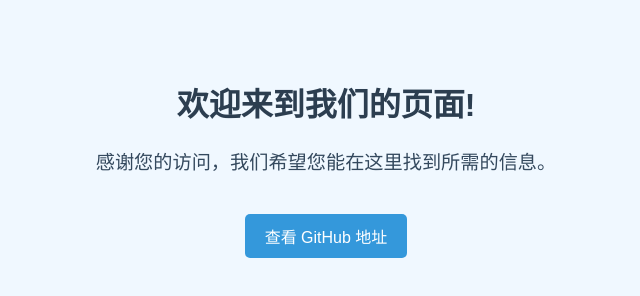
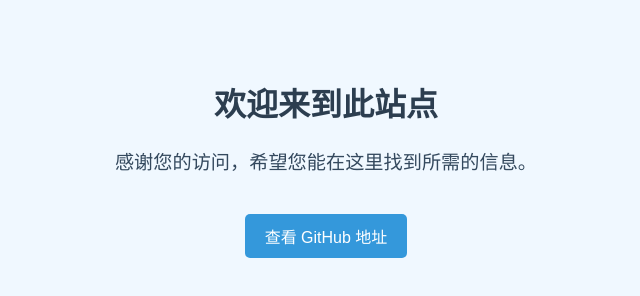
Before and after one commit to Heroking113/web_pages, a plain HTML site: page index.html in a window 1280 px wide. Shown: the whole page, without its empty margins (314-954 px from the left). Drawn offline with Linux system fonts and the light colour scheme.

Commit message:
minor: 微调

```diff
--- a/index.html
+++ b/index.html
@@ -35,8 +35,8 @@
     </style>
 </head>
 <body>
-    <h1>欢迎来到我们的页面!</h1>
-    <p>感谢您的访问，我们希望您能在这里找到所需的信息。</p>
+    <h1>欢迎来到此站点</h1>
+    <p>感谢您的访问，希望您能在这里找到所需的信息。</p>
     <a href="https://github.com/Heroking113/web_pages" class="button">查看 GitHub 地址</a>
 </body>
 </html>
```
Also changed, not shown: 1 other file.
